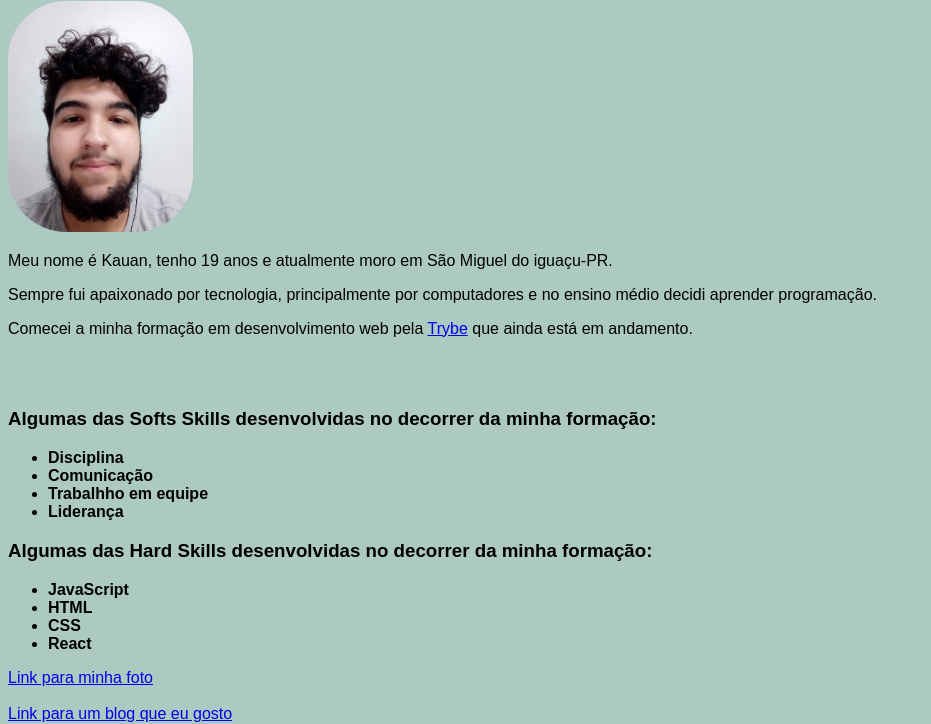
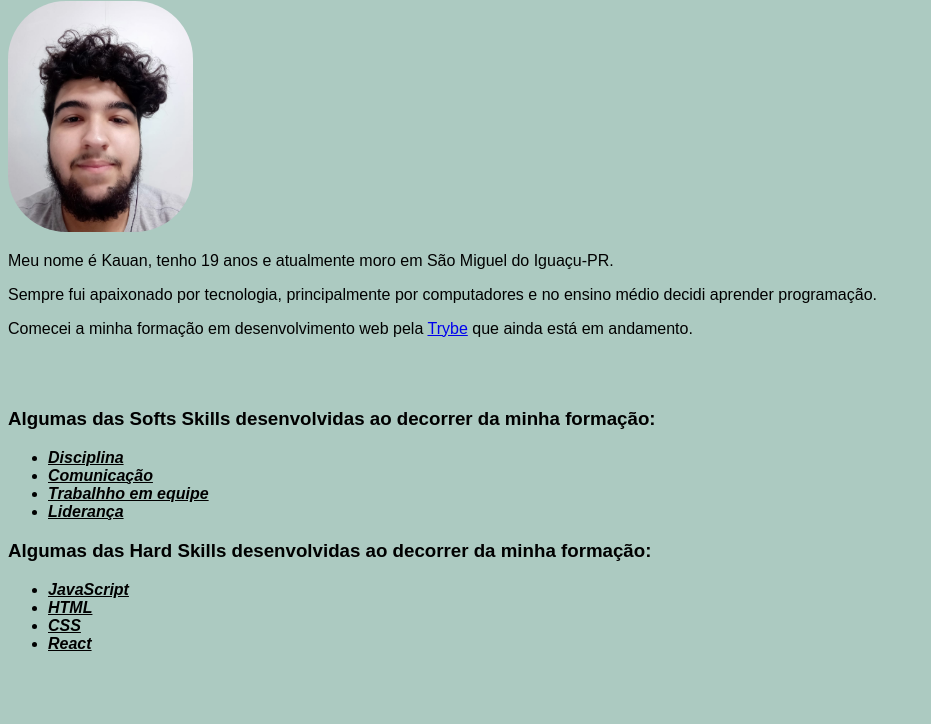
Before and after one commit to kauancarniel/kauancarniel.github.io, a plain HTML site: page index.html in a window 1280 px wide. Shown: the part 79-803 px from the top of the page, without its empty margins (0-931 px from the left). Drawn offline with Linux system fonts and the light colour scheme.

Commit message:
criei um arquivo para anexar o css e depois linkei no head

```diff
--- a/index.html
+++ b/index.html
@@ -5,45 +5,37 @@
     <meta http-equiv="X-UA-Compatible" content="IE=edge">
     <meta name="viewport" content="width=device-width, initial-scale=1.0">
     <title>Meu Portifólio</title>
-    <style>
-        h1 {
-            text-align: center;
-        }
-        #foto {
-            border-radius: 58px;
-        }
-        body {
-            background-color: rgba(94, 153, 135, 0.514);
-            font-family: sans-serif;
-        }
-    </style>
+    <link rel="stylesheet" type="text/css" href="style.css">
     </head>
 <body>
     <h1>Kauan Carniel Peres</h1>
     <img id="foto" src="imagem/eu.jpeg" alt="Uma foto minha de perfil sorrindo e usando uma camiseta cinza" width="185">
-    <p>Meu nome é Kauan, tenho 19 anos e atualmente moro em São Miguel do iguaçu-PR.</p>
+    <p>Meu nome é Kauan, tenho 19 anos e atualmente moro em São Miguel do Iguaçu-PR.</p>
     <p>Sempre fui apaixonado por tecnologia, principalmente por computadores e no ensino médio decidi aprender programação.</p>
     <p>Comecei a minha formação em desenvolvimento web pela <a href="https://www.betrybe.com/" target="_blank">Trybe</a> que ainda está em andamento.</p>
     <br></br>
-    <h3>Algumas das Softs Skills desenvolvidas no decorrer da minha formação:</h3>
+    <h3>Algumas das Softs Skills desenvolvidas ao decorrer da minha formação:</h3>
     <ul><strong>
-        <li>Disciplina</li>
-        <li>Comunicação</li>
-        <li>Trabalhho em equipe</li>
-        <li>Liderança</li>
+        <li id="" class="lista">Disciplina</li>
+        <li class="lista">Comunicação</li>
+        <li class="lista">Trabalhho em equipe</li>
+        <li class="lista">Liderança</li>
     </strong></ul>
 
-    <h3>Algumas das Hard Skills desenvolvidas no decorrer da minha formação:</h3>
+    <h3>Algumas das Hard Skills desenvolvidas ao decorrer da minha formação:</h3>
     <ul><strong>
-        <li>JavaScript</li>
-        <li>HTML</li>
-        <li>CSS</li>
-        <li>React</li>
+        <li class="lista">JavaScript</li>
+        <li class="lista">HTML</li>
+        <li class="lista">CSS</li>
+        <li class="lista">React</li>
     </strong></ul>
+
+    <br></br><br></br><br></br>
+
     <a href="imagem/eu.jpeg" target="_blank">Link para minha foto</a>
     <br></br>
-    <a href="https://jovemnerd.com.br/" target="_blank"> Link para um blog que eu gosto</a>
-    <p><a href="#css">Minhas habilidades</a></p>
-    <p><a href="#css2">Informações sobre mim</a></p>
+    <a href="https://jovemnerd.com.br/" target="_blank"> Um blog que eu gosto</a>
+    <p><a href="lista">Minhas habilidades</a></p>
+    <p><a href="lista">Informações sobre mim</a></p>
 </body>
 </html>
--- /dev/null
+++ b/style.css
@@ -0,0 +1,14 @@
+h1 {
+    text-align: center;
+}
+#foto {
+    border-radius: 58px;
+}
+body {
+    background-color: rgba(94, 153, 135, 0.514);
+    font-family: sans-serif;
+}
+.lista {
+    text-decoration: underline;
+    font-style: italic;
+}
```
